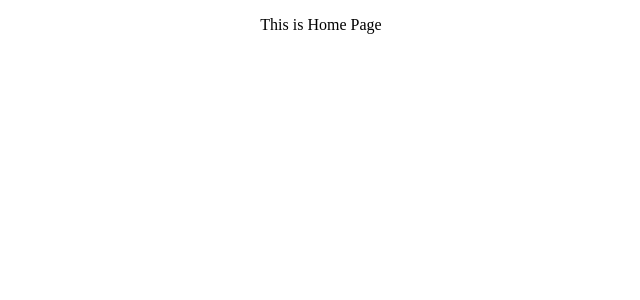
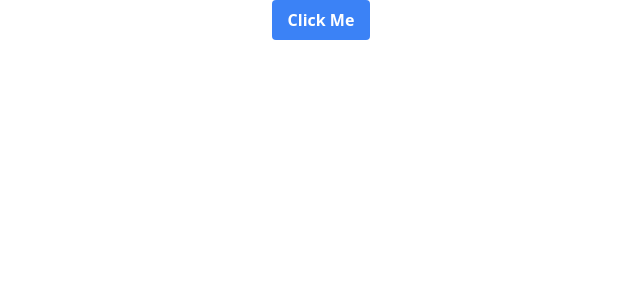
Before and after one commit to sethipriyanshu/ecommerce-app, a React (Create React App) app: page / in a window 1280 px wide. Shown: the top 300 px of the page, without its empty margins (319-959 px from the left). Built offline with nearby package versions, Linux system fonts and the light colour scheme.

Commit message:
add tailwind config

```diff
--- /dev/null
+++ b/postcss.config.js
@@ -0,0 +1,6 @@
+module.exports = {
+  plugins: {
+    tailwindcss: {},
+    autoprefixer: {},
+  },
+}
--- a/src/App.css
+++ b/src/App.css
@@ -36,3 +36,6 @@
     transform: rotate(360deg);
   }
 }
+@tailwind base;
+@tailwind components;
+@tailwind utilities;
--- /dev/null
+++ b/src/components/navbar.tsx
@@ -0,0 +1,7 @@
+import { Link } from "react-router-dom";
+
+export const Navbar = () =>{
+    return(
+        <button className="bg-blue-500 hover:bg-blue-700 text-white font-bold py-2 px-4 rounded">Click Me</button>
+    )
+}
--- a/src/pages/home.tsx
+++ b/src/pages/home.tsx
@@ -1,3 +1,5 @@
+import { Navbar } from "../components/navbar"
+
 export const Home = () =>{
-    return <p>This is Home Page</p>
+    return <Navbar/>
 }
--- /dev/null
+++ b/tailwind.config.js
@@ -0,0 +1,10 @@
+/** @type {import('tailwindcss').Config} */
+module.exports = {
+  content: [
+    "./src/**/*.{js,jsx,ts,tsx}",
+  ],
+  theme: {
+    extend: {},
+  },
+  plugins: [],
+}
```
Also changed, not shown: package.json (+7 -0 lines), 1 other file (tests, documents, lock files or other folders).
